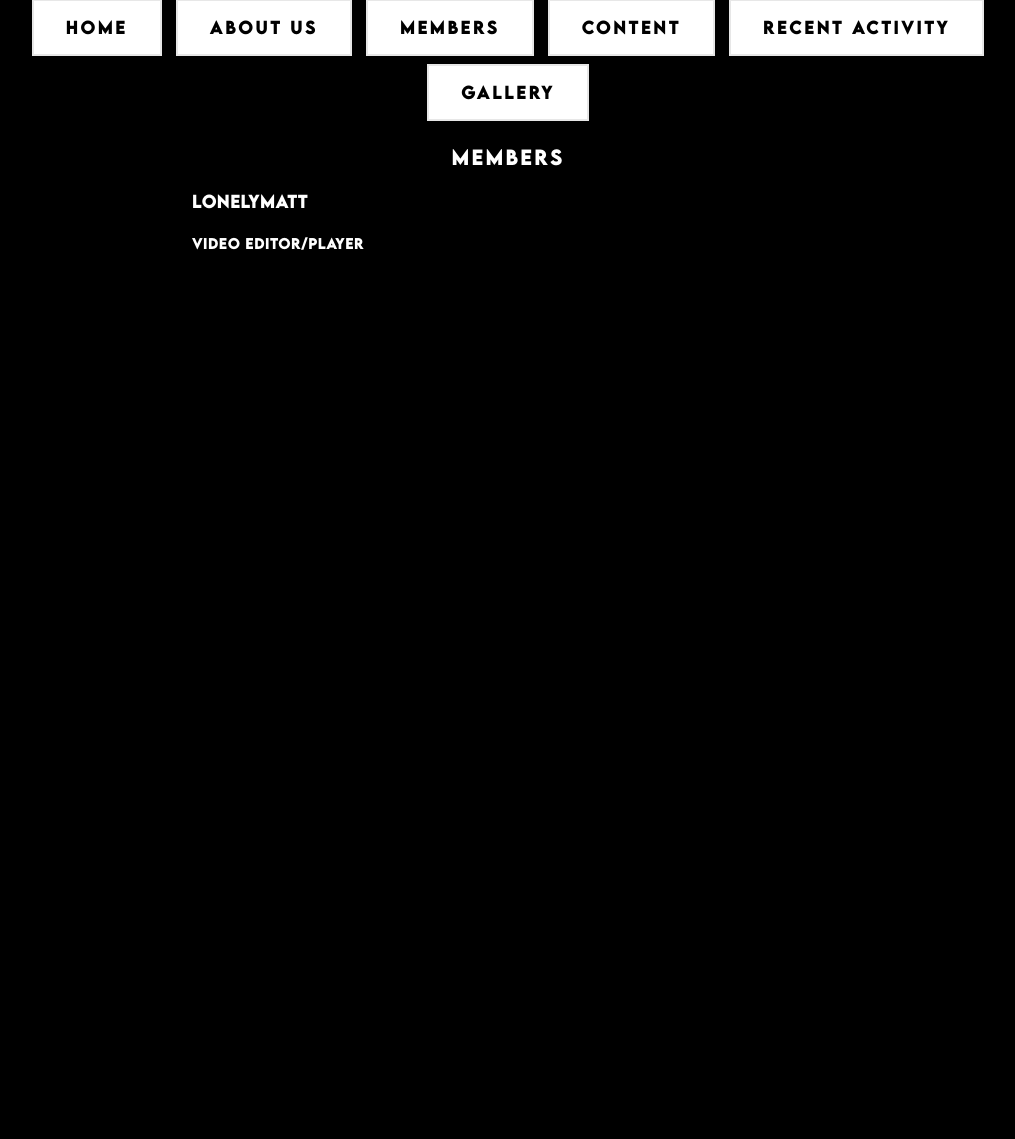
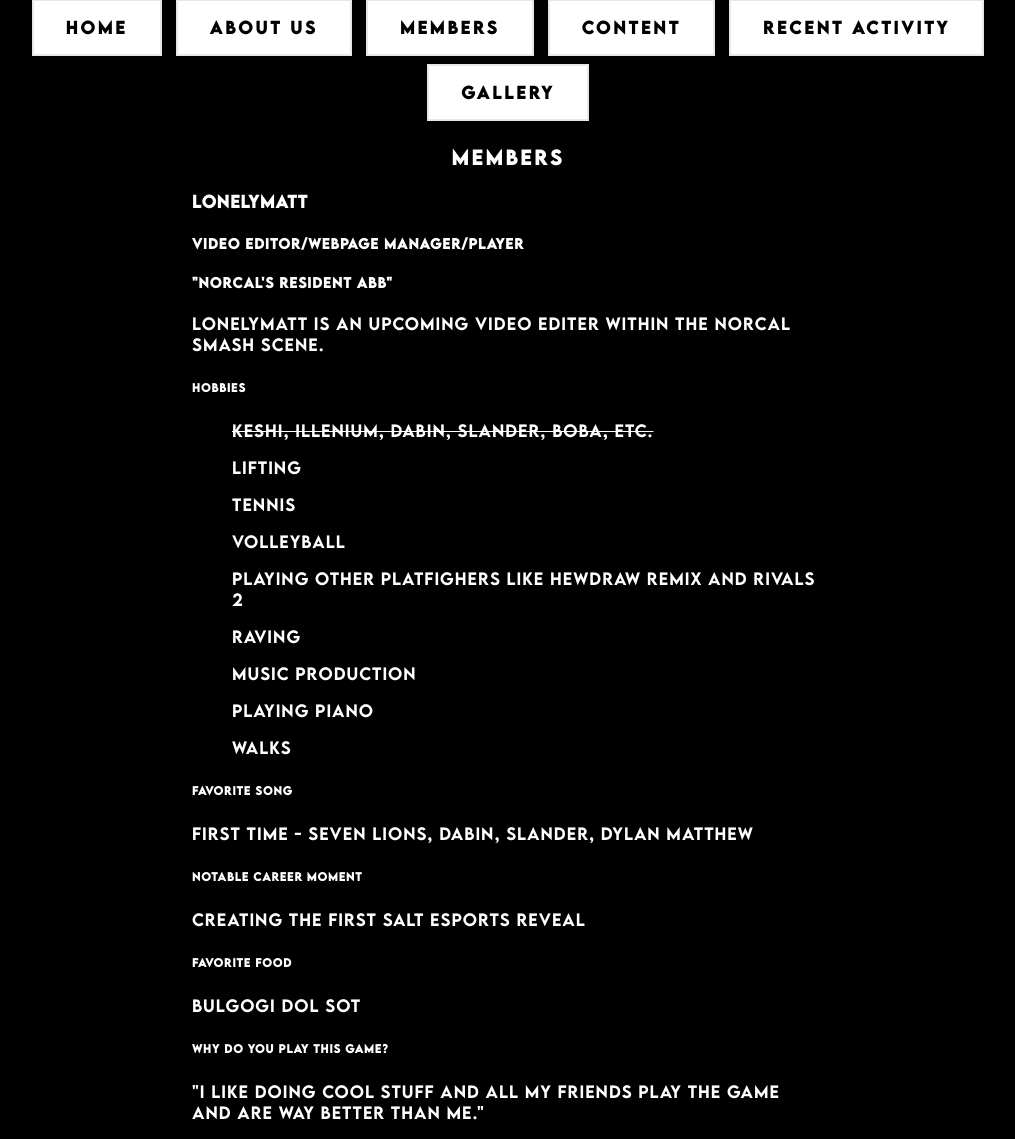
Before and after one commit to pkflash/saltesports, a Django app: page /salt/members/lonelymatt in a window 1280 px wide. Shown: the part 275-1414 px from the top of the page, without its empty margins (132-1147 px from the left). Before the commit the page ends 525 px from the top, so only its background shows below. Run offline with Django 5.2, Linux system fonts and the light colour scheme.

Commit message:
my page lolsies heh

```diff
--- a/salt/templates/salt/members.html
+++ b/salt/templates/salt/members.html
@@ -43,7 +43,7 @@
                     <li>webpage manager</li>
                     <li>player</li>
                     <br/>
-                    "resident abb"
+                    "norcal's resident abb"
                 </div>
             </a>
         </div>
@@ -65,7 +65,7 @@
             <a href="{% url 'salt_app:shrutik' %}" id="player-link">
                 <img id="player" src="{% static 'salt\images\AP1GczPTQmYZbbY06fXtzloEN4faYHKKTrvL4bjkcHsX7Q54ir7zACv-wESWw1168-h1556-s-no-gm.png' %}">
                 <div id="player_text">
-                    <h3>shrutik</h3>
+                    <h3>$hrutik</h3>
                     shrutik kulkarni
                     <br/><br/>
                     <li>team manager</li>
--- a/salt/templates/salt/members/matt.html
+++ b/salt/templates/salt/members/matt.html
@@ -3,6 +3,29 @@
 {% block content %}
 
 <h4>lonelymatt</h4>
-        <h5>video editor/player</h5>
+        <h5>video editor/webpage manager/player</h5>
+        <h5>"norcal's resident abb"</h5>
+            <p>lonelymatt is an upcoming video editer within the norcal smash scene. </p>
+        <h6>hobbies</h6>
+            <p>
+                <ul><s>keshi, illenium, dabin, slander, boba, etc.</s></ul>
+                <ul>lifting</ul>
+                <ul>tennis</ul>
+                <ul>volleyball</ul>
+                <ul>playing other platfighers like hewdraw remix and rivals 2</ul>
+                <ul>raving</ul>
+                <ul>music production</ul>
+                <ul>playing piano</ul>
+                <ul>walks</ul>
+            </p>
+        <h6>favorite song</h6>
+            <p>first time - seven lions, dabin, slander, dylan matthew</p>
+        <h6>notable career moment</h6>
+            <p>creating the first salt esports reveal</p>
+        <h6>favorite food</h6>
+            <p>bulgogi dol sot</p>
+        <h6>why do you play this game?</h6>
+            <p>"i like doing cool stuff and all my friends play the game and are way better than me."</p>
+
 
 {% endblock %}
```
